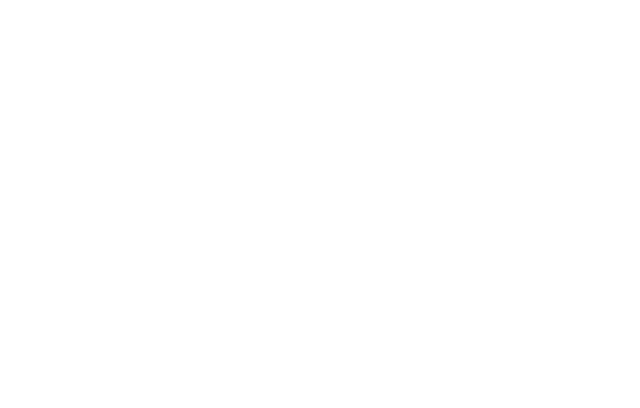
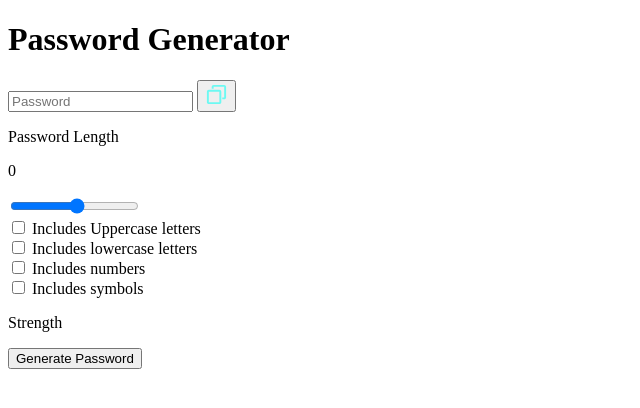
Before and after one commit to SinghNeelendra/password_generator, a plain HTML site: page index.html in a window 1280 px wide. Shown: the whole page, without its empty margins (0-640 px from the left). Drawn offline with Linux system fonts and the light colour scheme.

Commit message:
html structure added

```diff
--- a/index.html
+++ b/index.html
@@ -1,12 +1,67 @@
 <!DOCTYPE html>
 <html lang="en">
-<head>
-    <meta charset="UTF-8">
-    <meta name="viewport" content="width=device-width, initial-scale=1.0">
+  <head>
+    <meta charset="UTF-8" />
+    <meta name="viewport" content="width=device-width, initial-scale=1.0" />
     <title>Document</title>
-    <link rel="stylesheet" href="style.css">
-</head>
-<body>
+    <link rel="stylesheet" href="style.css" />
+  </head>
+  <body>
+    <div class="container">
+      <h1>Password Generator</h1>
+      <div class="display-container">
+        <input
+          readonly
+          placeholder="Password"
+          class="display"
+          data-passwordDispaly
+        />
+        <button>
+          <span data-copyMgs></span>
+          <img src="/assets/copy.svg" alt="" width="23" height="23" />
+        </button>
+      </div>
+      <!--input container-->
+      <div class="input-container">
+        <div class="lenght-container">
+          <p>Password Length</p>
+          <p data-lengthNumber>0</p>
+        </div>
+        <!--slider-->
+        <input
+          type="range"
+          min="1"
+          max="20"
+          class="slider"
+          step="1"
+          data-lengthSlider
+        />
+        <!--checboxes-->
+        <div class="check">
+          <input type="checkbox" name="" id="uppercase" />
+          <label for="uppercase">Includes Uppercase letters</label>
+        </div>
+        <div class="check">
+          <input type="checkbox" name="" id="lowercase" />
+          <label for="lowercase">Includes lowercase letters</label>
+        </div>
+        <div class="check">
+          <input type="checkbox" name="" id="numbers" />
+          <label for="numbers">Includes numbers</label>
+        </div>
+        <div class="check">
+          <input type="checkbox" name="" id="symbols" />
+          <label for="symbols">Includes symbols</label>
+        </div>
+        <!-- strength section-->
+        <div class="strength-container">
+          <p>Strength</p>
+          <div class="indicator" data-indicator></div>
+        </div>
+        <!-- generate password-->
+        <button class="generateButton">Generate Password</button>
+      </div>
+    </div>
     <script src="script.js"></script>
-</body>
+  </body>
 </html>
```
